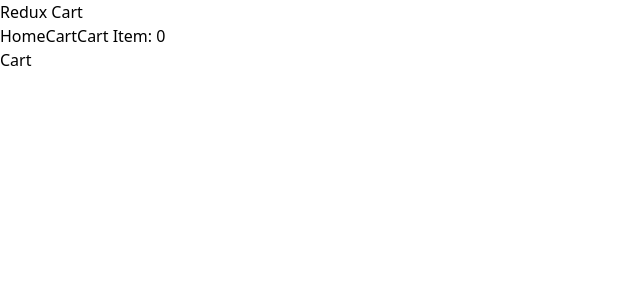
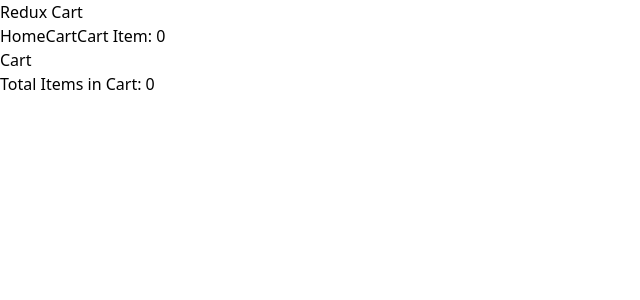
Before and after one commit to hardikdhamija96/reduxCart, a React (Vite) app: page /cart in a window 1280 px wide. Shown: the top 300 px of the page, without its empty margins (0-640 px from the left). Built offline with nearby package versions, Linux system fonts and the light colour scheme.

Commit message:
basic cart page layout

```diff
--- a/pages/Cart.jsx
+++ b/pages/Cart.jsx
@@ -1,8 +1,26 @@
-import React from 'react'
+import { useEffect } from "react";
+import { useSelector } from "react-redux"
 
 const Cart = () => {
+  const cartProducts = useSelector(state => state.cart)
+
+  useEffect(()=>{
+    console.log(cartProducts)
+  },[cartProducts])
+
   return (
-    <div>Cart</div>
+    <div className="p-2">
+      <h2 className="text-center text-2xl font-bold">Cart</h2>
+      <h2 className="text-right font-semibold pr-2">Total Items in Cart: {cartProducts.length}</h2>
+      {
+        cartProducts.map((product)=>(
+          <div key={product.id} className="bg-slate-500 m-1 p-2 flex justify-between text-white">
+            <h1>{product.title}</h1>
+            <h2>Rs.{product.price}</h2>
+          </div>
+        ))
+      }
+    </div>
   )
 }
 
```
